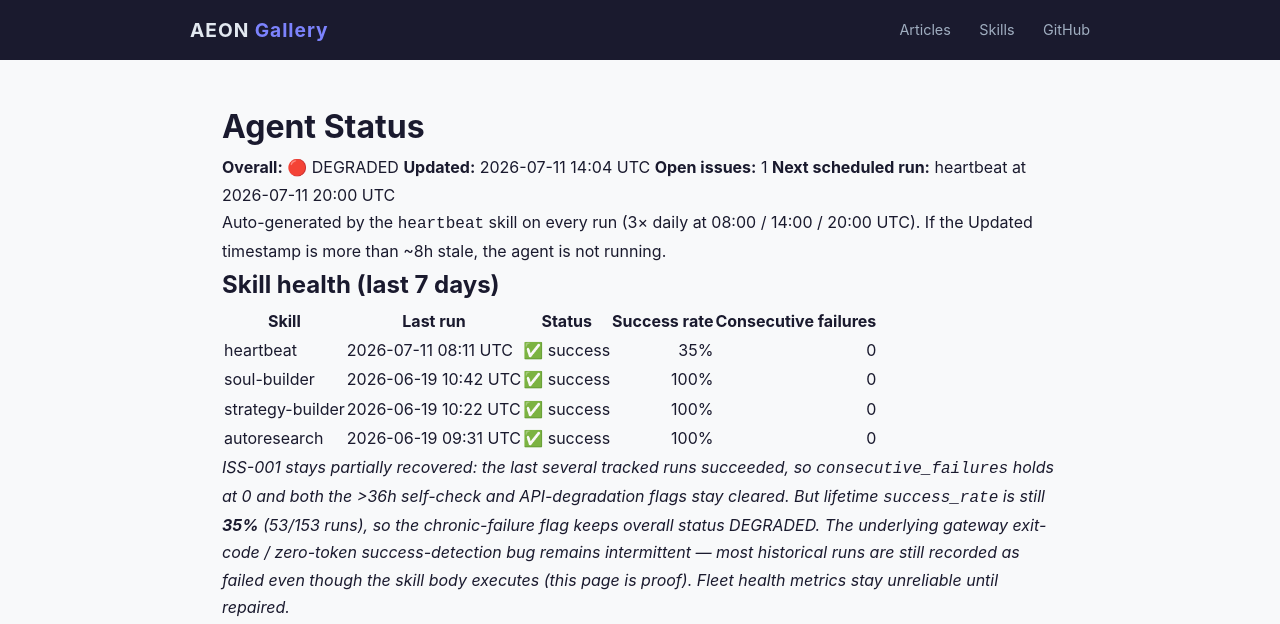
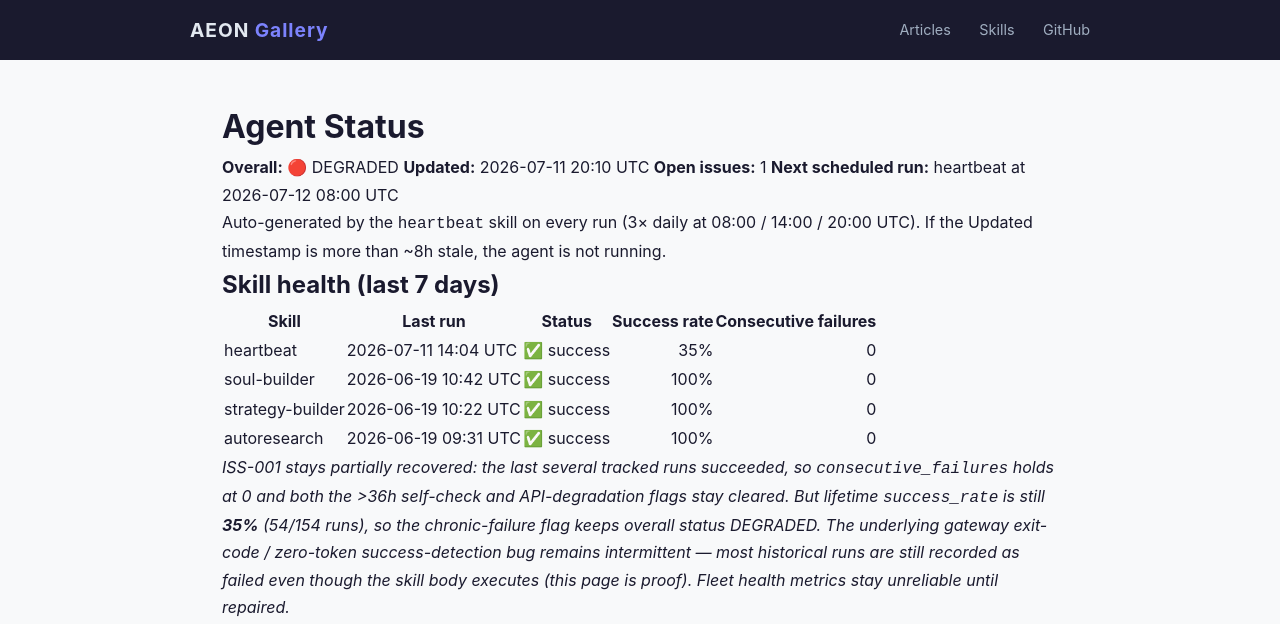
Before and after one commit to RickCrosschain/aeon, a Jekyll site: the page built from docs/status.md, in a window 1280 px wide. Shown: the top 624 px of the page. Built offline with Jekyll 4.4.1, drawn with Linux system fonts in a browser that asks for light colours.

Commit message:
chore(heartbeat): auto-commit 2026-07-11

```diff
--- a/docs/status.md
+++ b/docs/status.md
@@ -7,9 +7,9 @@
 # Agent Status
 
 **Overall:** 🔴 DEGRADED
-**Updated:** 2026-07-11 14:04 UTC
+**Updated:** 2026-07-11 20:10 UTC
 **Open issues:** 1
-**Next scheduled run:** heartbeat at 2026-07-11 20:00 UTC
+**Next scheduled run:** heartbeat at 2026-07-12 08:00 UTC
 
 Auto-generated by the `heartbeat` skill on every run (3× daily at 08:00 / 14:00 / 20:00 UTC). If the Updated timestamp is more than ~8h stale, the agent is not running.
 
@@ -17,12 +17,12 @@
 
 | Skill | Last run | Status | Success rate | Consecutive failures |
 |-------|----------|--------|-------------:|---------------------:|
-| heartbeat | 2026-07-11 08:11 UTC | ✅ success | 35% | 0 |
+| heartbeat | 2026-07-11 14:04 UTC | ✅ success | 35% | 0 |
 | soul-builder | 2026-06-19 10:42 UTC | ✅ success | 100% | 0 |
 | strategy-builder | 2026-06-19 10:22 UTC | ✅ success | 100% | 0 |
 | autoresearch | 2026-06-19 09:31 UTC | ✅ success | 100% | 0 |
 
-_ISS-001 stays partially recovered: the last several tracked runs succeeded, so `consecutive_failures` holds at 0 and both the >36h self-check and API-degradation flags stay cleared. But lifetime `success_rate` is still **35%** (53/153 runs), so the chronic-failure flag keeps overall status DEGRADED. The underlying gateway exit-code / zero-token success-detection bug remains intermittent — most historical runs are still recorded as failed even though the skill body executes (this page is proof). Fleet health metrics stay unreliable until repaired._
+_ISS-001 stays partially recovered: the last several tracked runs succeeded, so `consecutive_failures` holds at 0 and both the >36h self-check and API-degradation flags stay cleared. But lifetime `success_rate` is still **35%** (54/154 runs), so the chronic-failure flag keeps overall status DEGRADED. The underlying gateway exit-code / zero-token success-detection bug remains intermittent — most historical runs are still recorded as failed even though the skill body executes (this page is proof). Fleet health metrics stay unreliable until repaired._
 
 ## Open issues
 
--- a/memory/token-usage.csv
+++ b/memory/token-usage.csv
@@ -56,3 +56,4 @@
 2026-07-10,heartbeat,claude-opus-4-8,2092,4198,244586,56236
 2026-07-11,heartbeat,claude-opus-4-8,2096,4221,389660,40065
 2026-07-11,heartbeat,claude-opus-4-8,2114,4290,382844,38493
+2026-07-11,heartbeat,claude-opus-4-8,2098,4657,438585,39436
```
Also changed, not shown: memory/logs/2026-07-11.md (+15 -0 lines), .outputs/heartbeat.md.
